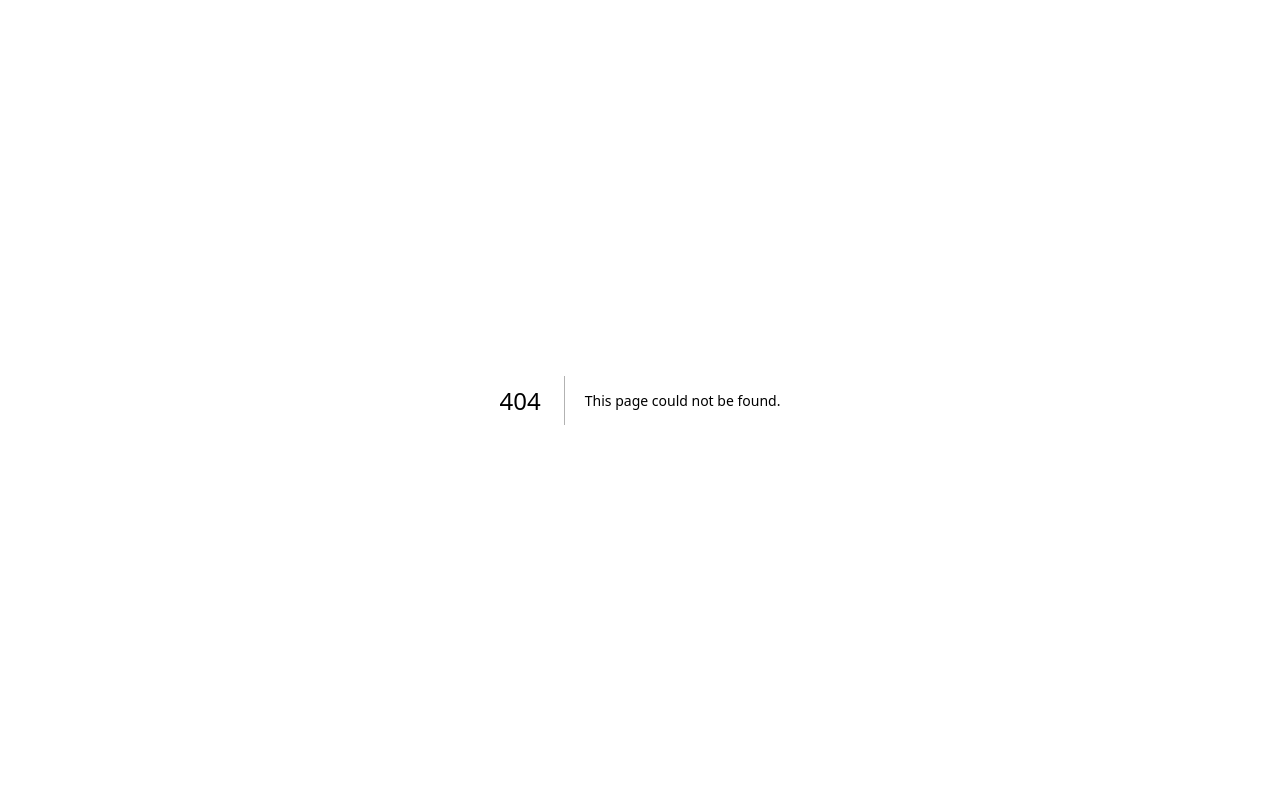
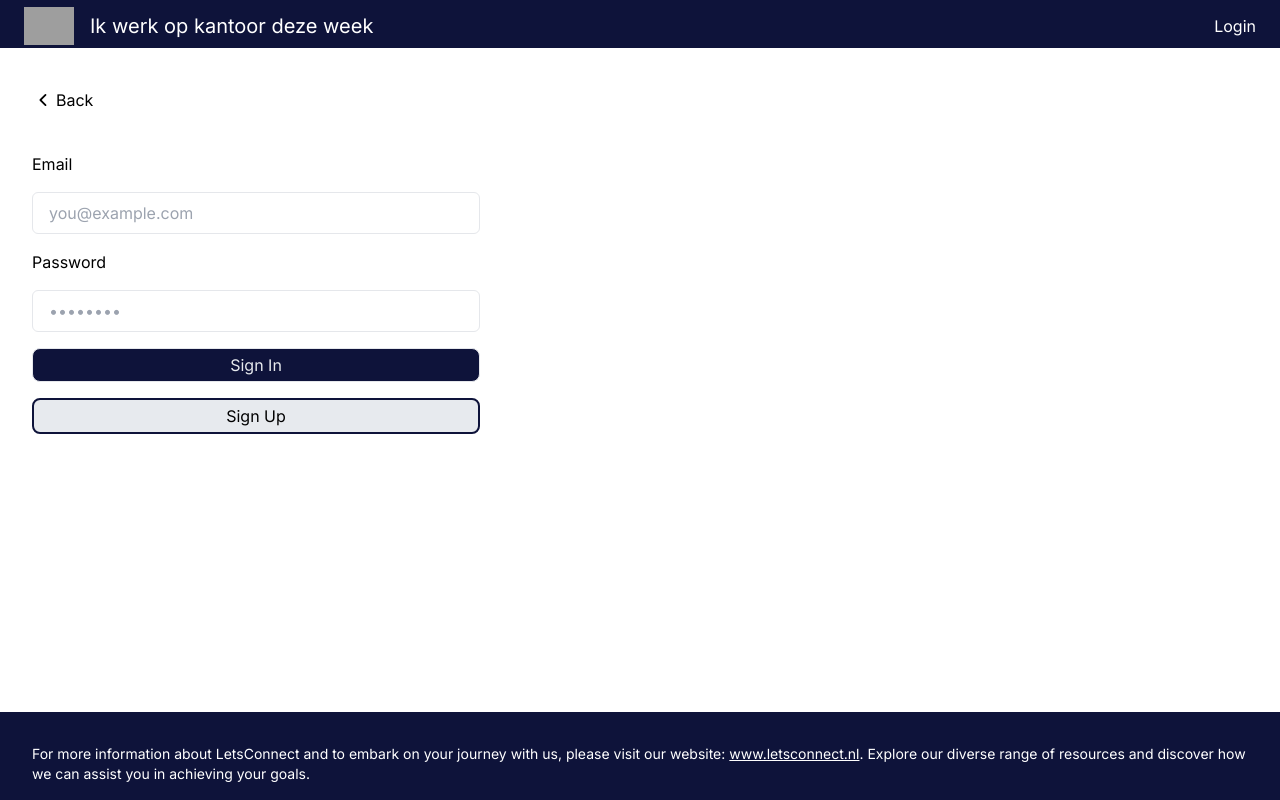
Before and after one commit to lemmenri/ik-werk-op-kantoor, a Next.js app: page /login in a window 1280 px wide. Before the commit this address had no page. Built offline with nearby package versions, Linux system fonts and the light colour scheme; grey boxes are pictures that could not be loaded.

Commit message:
added login support

```diff
--- a/package.json
+++ b/package.json
@@ -10,6 +10,9 @@
   },
   "dependencies": {
     "@headlessui/react": "^1.7.18",
+    "@heroicons/react": "^2.1.1",
+    "@supabase/ssr": "^0.1.0",
+    "@supabase/supabase-js": "^2.39.3",
     "next": "14.1.0",
     "react": "^18",
     "react-dom": "^18"
--- /dev/null
+++ b/src/app/auth/callback/route.ts
@@ -0,0 +1,20 @@
+import { createClient } from "@/utils/supabase/server";
+import { NextResponse } from "next/server";
+import { cookies } from "next/headers";
+
+export async function GET(request: Request) {
+    // The `/auth/callback` route is required for the server-side auth flow implemented
+    // by the Auth Helpers package. It exchanges an auth code for the user's session.
+    // https://supabase.com/docs/guides/auth/auth-helpers/nextjs#managing-sign-in-with-code-exchange
+    const requestUrl = new URL(request.url);
+    const code = requestUrl.searchParams.get("code");
+
+    if (code) {
+        const cookieStore = cookies();
+        const supabase = createClient(cookieStore);
+        await supabase.auth.exchangeCodeForSession(code);
+    }
+
+    // URL to redirect to after sign in process completes
+    return NextResponse.redirect(requestUrl.origin);
+}
--- /dev/null
+++ b/src/app/login/page.tsx
@@ -0,0 +1,112 @@
+import Link from "next/link";
+import { headers, cookies } from "next/headers";
+import { createClient } from "@/utils/supabase/server";
+import { redirect } from "next/navigation";
+import { ChevronLeftIcon } from "@heroicons/react/20/solid";
+import Header from "@/components/Header";
+import Footer from "@/components/Footer";
+
+export default function Login({
+    searchParams,
+}: {
+    searchParams: { message: string };
+}) {
+    const signIn = async (formData: FormData) => {
+        "use server";
+
+        const email = formData.get("email") as string;
+        const password = formData.get("password") as string;
+        const cookieStore = cookies();
+        const supabase = createClient(cookieStore);
+
+        const { error } = await supabase.auth.signInWithPassword({
+            email,
+            password,
+        });
+
+        if (error) {
+            return redirect("/login?message=Could not authenticate user");
+        }
+
+        return redirect("/");
+    };
+
+    const signUp = async (formData: FormData) => {
+        "use server";
+
+        const origin = headers().get("origin");
+        const email = formData.get("email") as string;
+        const password = formData.get("password") as string;
+        const cookieStore = cookies();
+        const supabase = createClient(cookieStore);
+
+        const { error } = await supabase.auth.signUp({
+            email,
+            password,
+            options: {
+                emailRedirectTo: `${origin}/auth/callback`,
+            },
+        });
+
+        if (error) {
+            return redirect("/login?message=Could not authenticate user");
+        }
+
+        return redirect("/login?message=Check email to continue sign in process");
+    };
+
+    return (
+        <>
+            <Header />
+            <main id="body" className="flex flex-col py-8 px-4 sm:px-8 w-full space-y-8 grow">
+                <Link
+                    href="/"
+                    className="flex space-x-4 hover:underline w-fit py-2 pr-4"
+                >
+                    <ChevronLeftIcon className="w-6" />
+                    Back
+                </Link>
+
+                <form
+                    className="flex flex-col space-y-4 max-w-md"
+                    action={signIn}
+                >
+                    <label className="" htmlFor="email">
+                        Email
+                    </label>
+                    <input
+                        className="rounded-md px-4 py-2 bg-inherit border mb-6"
+                        name="email"
+                        placeholder="you@example.com"
+                        required
+                    />
+                    <label className="" htmlFor="password">
+                        Password
+                    </label>
+                    <input
+                        className="rounded-md px-4 py-2 bg-inherit border mb-6"
+                        type="password"
+                        name="password"
+                        placeholder="••••••••"
+                        required
+                    />
+                    <button className="border bg-primary px-4 py-1 rounded-lg text-light hover:underline">
+                        Sign In
+                    </button>
+                    <button
+                        formAction={signUp}
+                        className="bg-light border-primary border-2 px-4 py-1 rounded-lg hover:underline"
+                    >
+                        Sign Up
+                    </button>
+                    {searchParams?.message && (
+                        <p className="mt-4 p-4 bg-foreground/10 text-foreground text-center">
+                            {searchParams.message}
+                        </p>
+                    )}
+                </form>
+            </main>
+            <Footer />
+        </>
+    );
+}
--- a/src/app/page.tsx
+++ b/src/app/page.tsx
@@ -3,6 +3,7 @@
 import Footer from "@/components/Footer";
 import Header from "@/components/Header";
 import Table from "@/components/Table";
+import { ChevronLeftIcon, ChevronRightIcon } from "@heroicons/react/20/solid";
 
 const headers = [
   "Wie?",
@@ -35,15 +36,23 @@ export default function Home() {
   return (
     <>
       <Header />
-      <main id="body" className="flex flex-col py-8 px-4 sm:px-8 w-full space-y-2">
+      <main id="body" className="flex flex-col py-8 px-4 sm:px-8 w-full space-y-2 grow">
         <div className="space-y-2">
           <p>Geeft hier je aanwezigheid voor komende week op kantoor door.</p>
-          <div className="flex justify-between items-center">
-            <p>Week 5-9 februari:</p>
+          <div className="flex justify-between items-center max-w-3xl">
+            <div className="flex space-x-4 items-center">
+              <button className="border bg-primary px-4 py-0 rounded-lg text-light hover:underline">
+                <ChevronLeftIcon className="w-6" />
+              </button>
+              <p>Week 5-9 februari:</p>
+              <button className="border bg-primary px-4 py-0 rounded-lg text-light hover:underline">
+                <ChevronRightIcon className="w-6" />
+              </button>
+            </div>
             <button className="border bg-primary px-4 py-1 rounded-lg text-light hover:underline">Wijzig</button>
           </div>
         </div>
-        <div className=" w-full overflow-x-auto space-y-2">
+        <div className=" w-full max-w-3xl overflow-x-auto space-y-2">
           <Table name={"table"} headers={headers} data={data} />
         </div>
       </main>
--- a/src/components/Header.tsx
+++ b/src/components/Header.tsx
@@ -1,11 +1,12 @@
 import React from 'react'
 import Image from 'next/image';
+import Link from 'next/link';
 
 export default function Header() {
     return (
         <header
             id="header"
-            className="flex flex-col px-6 pt-4 sm:pt-1 text-white bg-primary w-full items-center"
+            className="flex flex-col sm:flex-row px-6 pt-4 sm:pt-1 text-white bg-primary w-full items-center"
         >
             <div className='flex flex-col sm:flex-row w-full items-center'>
                 <Image
@@ -18,6 +19,9 @@ export default function Header() {
                     Ik werk op kantoor deze week
                 </h1>
             </div>
+            <div id='navigation' className='pb-4 sm:pb-0'>
+                <Link className='hover:underline' href={'/login'} >Login</Link>
+            </div>
         </header>
     )
 }
--- /dev/null
+++ b/src/utils/supabase/server.ts
@@ -0,0 +1,34 @@
+import { createServerClient, type CookieOptions } from "@supabase/ssr";
+import { cookies } from "next/headers";
+
+export const createClient = (cookieStore: ReturnType<typeof cookies>) => {
+    return createServerClient(
+        process.env.NEXT_PUBLIC_SUPABASE_URL!,
+        process.env.NEXT_PUBLIC_SUPABASE_ANON_KEY!,
+        {
+            cookies: {
+                get(name: string) {
+                    return cookieStore.get(name)?.value;
+                },
+                set(name: string, value: string, options: CookieOptions) {
+                    try {
+                        cookieStore.set({ name, value, ...options });
+                    } catch (error) {
+                        // The `set` method was called from a Server Component.
+                        // This can be ignored if you have middleware refreshing
+                        // user sessions.
+                    }
+                },
+                remove(name: string, options: CookieOptions) {
+                    try {
+                        cookieStore.set({ name, value: "", ...options });
+                    } catch (error) {
+                        // The `delete` method was called from a Server Component.
+                        // This can be ignored if you have middleware refreshing
+                        // user sessions.
+                    }
+                },
+            },
+        },
+    );
+};
```
Also changed, not shown: 1 other file (tests, documents, lock files or other folders).
